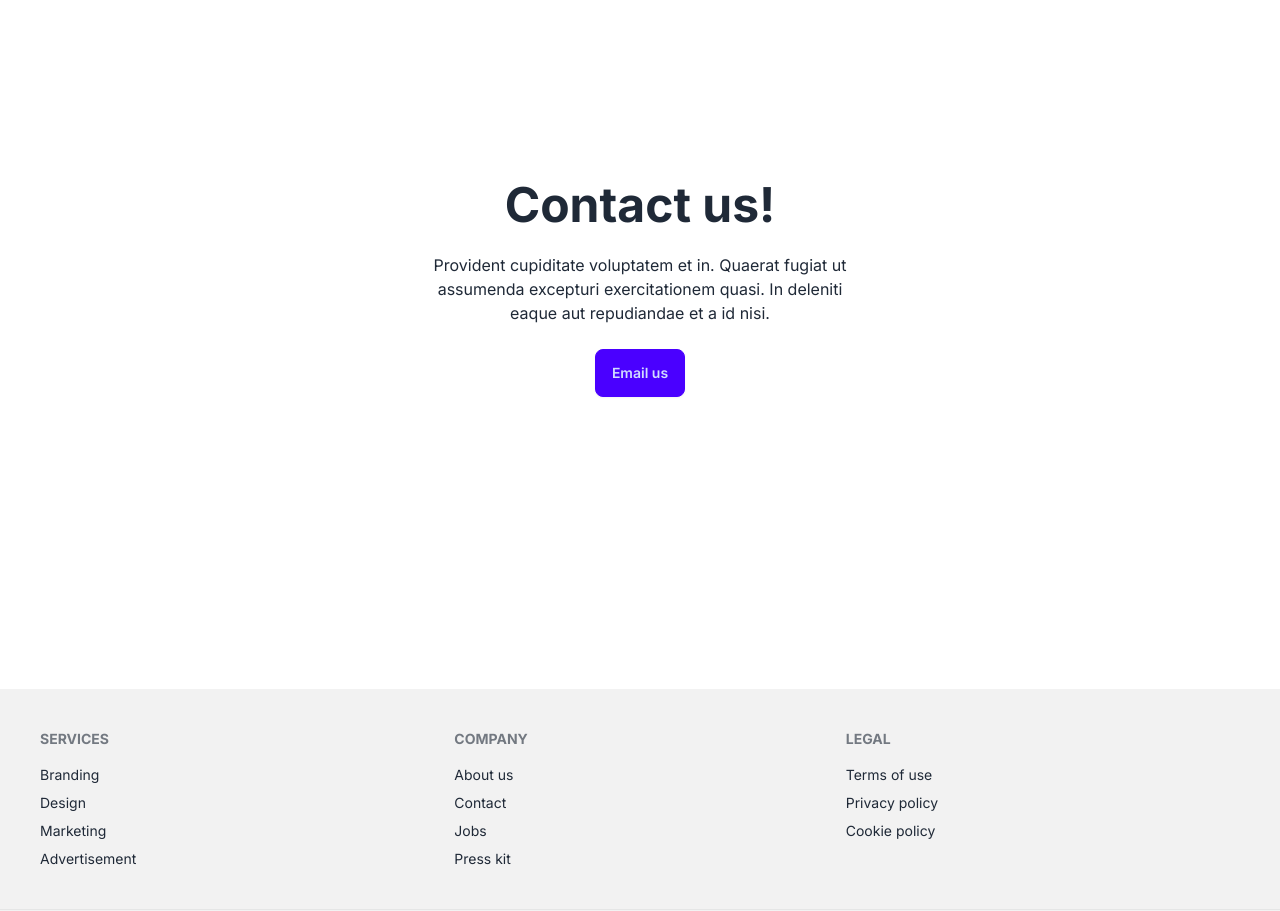
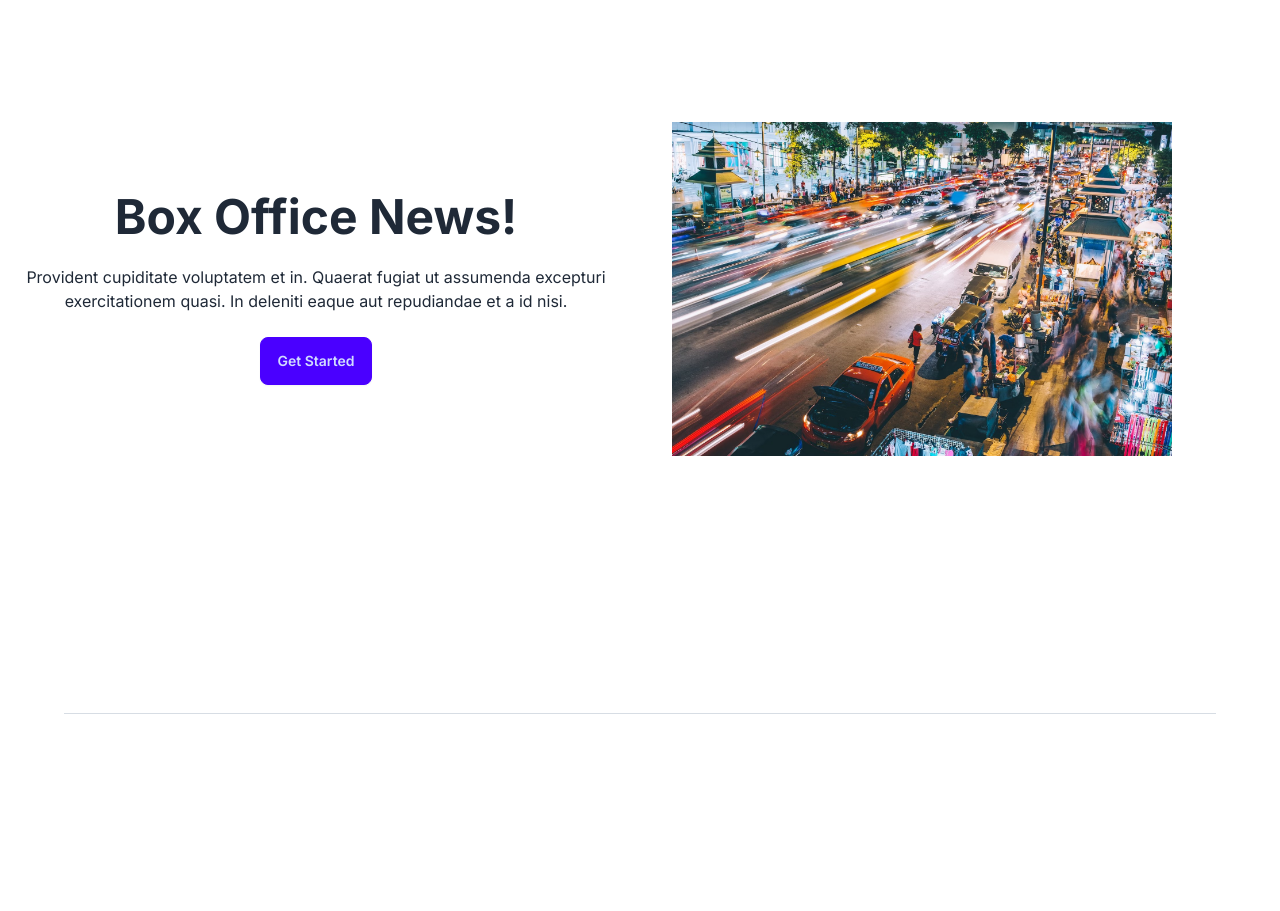
Before and after one commit to frayfray248/template-next-base, a Next.js app: page / in a window 1280 px wide. Shown: the part 2780-3691 px from the top of the page. Built offline with nearby package versions, Linux system fonts and the light colour scheme.

Commit message:
Row and Col

```diff
--- /dev/null
+++ b/src/app/components/sections/InfoBlock.jsx
@@ -0,0 +1,29 @@
+import React from 'react'
+
+import Section from '@/app/components/shared/containers/Section'
+import Image from '@/app/components/shared/Image'
+import Row from '@/app/components/shared/containers/Row'
+import Col from '@/app/components/shared/containers/Col'
+
+const InfoBlock = () => {
+    return (
+        <Section width='screen'>
+            <Row breakPoint='lg'>
+                <Col>
+                    <div className='text-center flex flex-col justify-center items-center'>
+                        <h1 className="text-5xl font-bold">Box Office News!</h1>
+                        <p className="py-6">Provident cupiditate voluptatem et in. Quaerat fugiat ut assumenda excepturi exercitationem quasi. In deleniti eaque aut repudiandae et a id nisi.</p>
+                        <button className="btn btn-primary">Get Started</button>
+                    </div>
+                </Col>
+                <Col>
+                    <div>
+                        <Image src="/backdrop-placeholder-busy-street-01.jpg" alt="A busy street" />
+                    </div>
+                </Col>
+            </Row>
+        </Section >
+    )
+}
+
+export default InfoBlock
--- a/src/app/components/sections/heroes/HeroFigure.tsx
+++ b/src/app/components/sections/heroes/HeroFigure.tsx
@@ -1,6 +1,6 @@
 import React from 'react'
 
-const HeroFigure = ({ reverse } : { reverse : boolean}) => {
+const HeroFigure = ({ reverse }: { reverse: boolean }) => {
     return (
         <section className="hero min-h-screen bg-base-200">
             <article className={`hero-content max-w-4xl flex-col ${reverse ? 'lg:flex-row-reverse' : 'lg:flex-row'}`}>
--- /dev/null
+++ b/src/app/components/shared/containers/Col.tsx
@@ -0,0 +1,11 @@
+import React from 'react'
+
+const Col = ({ children } : { children : React.ReactNode }) => {
+  return (
+    <div className="flex-1">
+      {children}
+    </div>
+  )
+}
+
+export default Col
--- a/src/app/components/shared/containers/Row.tsx
+++ b/src/app/components/shared/containers/Row.tsx
@@ -1,8 +1,8 @@
 import React from 'react'
 
-const Row = ({ children } : { children : React.ReactNode}) => {
+const Row = ({ children, breakPoint } : { children : React.ReactNode, breakPoint? : 'sm' | 'md' | 'lg' | 'xl' | '2xl' }) => {
   return (
-    <div className='flex flex-row flex-wrap justify-center items-center gap-16'>
+    <div className={`flex ${breakPoint ? `flex-col ${breakPoint}:flex-row` : 'flex-row'} flex-wrap justify-center items-center gap-16`}>
         {children}
     </div>
   )
--- a/src/app/page.tsx
+++ b/src/app/page.tsx
@@ -6,6 +6,7 @@ import FeatureTimeline from "./components/sections/FeatureTimeline";
 import Contact from './components/sections/Contact';
 import Hr from '@/app/components/shared/Hr';
 import Portfolio from '@/app/components/sections/Portfolio';
+import InfoBlock from '@/app/components/sections/InfoBlock';
 
 export default function Home() {
     return (
@@ -13,6 +14,8 @@ export default function Home() {
             <LandingHero />
             <Portfolio />
             <Hr />
+            <InfoBlock />
+            <Hr />
             <Contact />
         </main>
     );
```
Also changed, not shown: public/backdrop-placeholder-busy-street-01.jpg (added).
